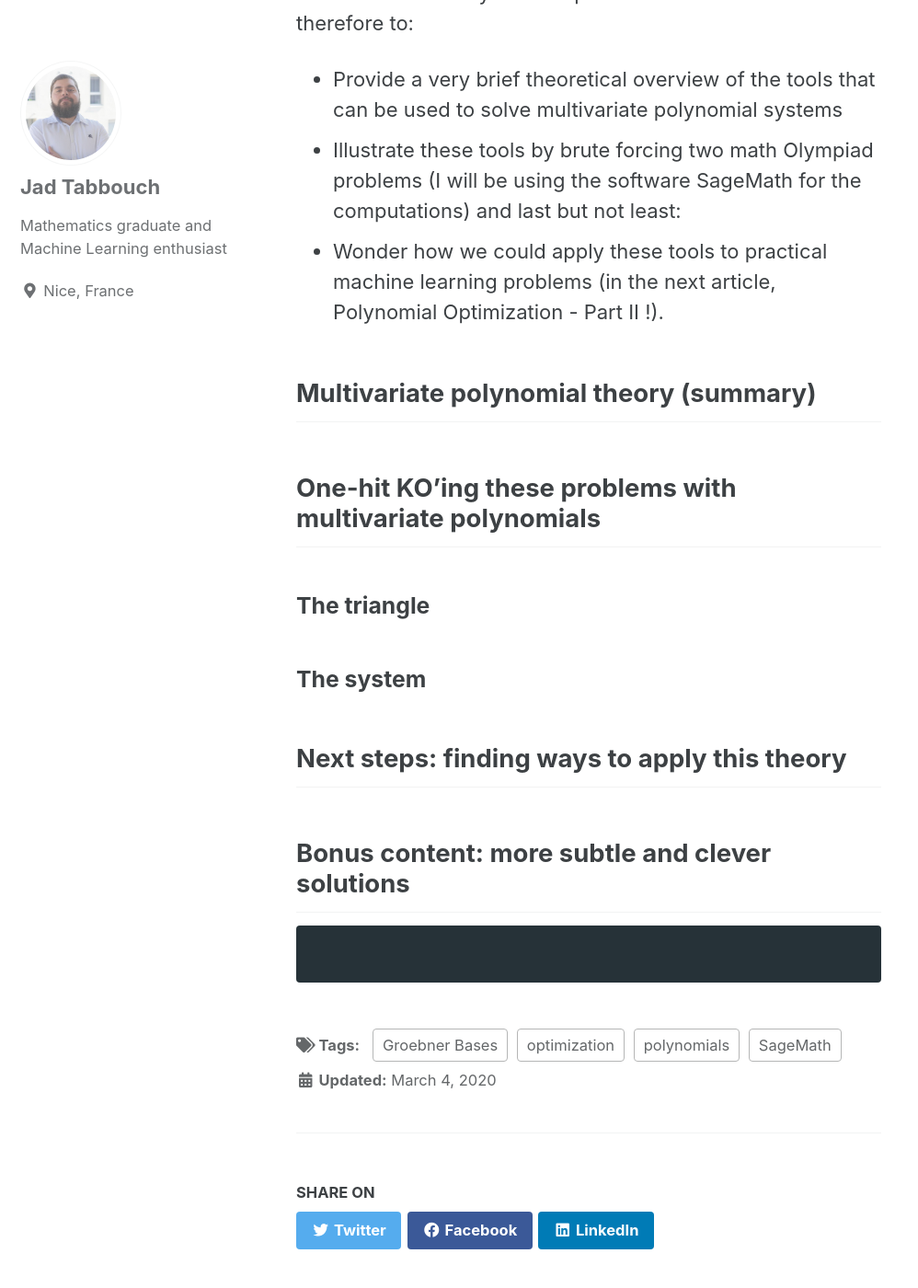
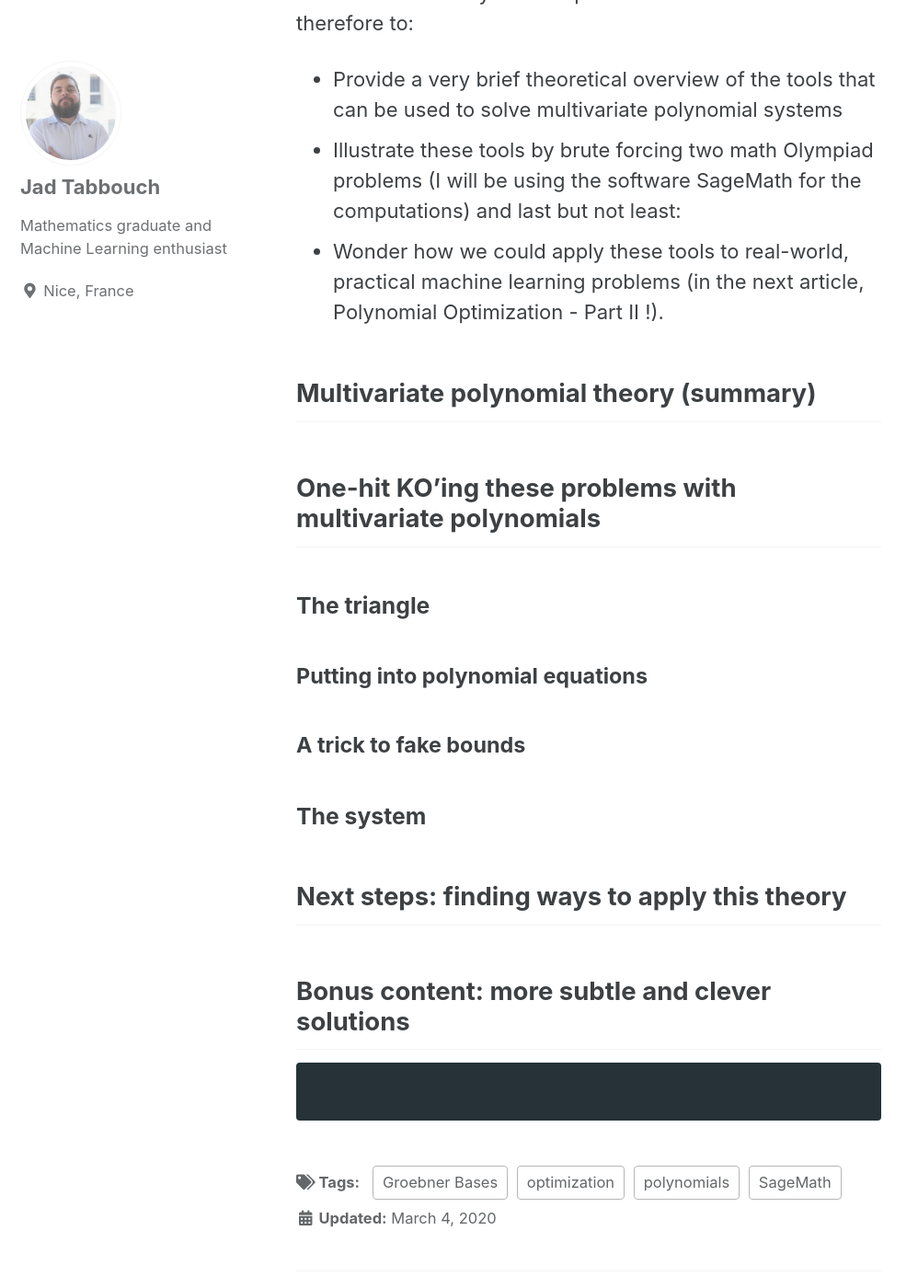
Before and after one commit to jad-tab/jad-tab.github.io, a Jekyll site: the page built from _posts/2020-03-04-Polynomial_Optimization1.md, in a window 1280 px wide and 1400 px high, scrolled down 2389 px. Shown: the whole window at 92% size, without its empty margins (0-998 px from the left). Built offline with Jekyll 4.4.1, drawn with Linux system fonts in a browser that asks for light colours; cached includes are drawn as plain includes; formulas are drawn with MathJax 3.

Commit message:
Update 2020-03-04-Polynomial_Optimization1.md

```diff
--- a/_posts/2020-03-04-Polynomial_Optimization1.md
+++ b/_posts/2020-03-04-Polynomial_Optimization1.md
@@ -37,16 +37,20 @@ The aim of this 'Polynomial Optimization - Part I' article is therefore to:
 * Provide a very brief theoretical overview of the tools that can be used to solve multivariate polynomial systems
 * Illustrate these tools by brute forcing two math Olympiad problems (I will be using the software SageMath for the computations)
 and last but not least:
-* Wonder how we could apply these tools to practical machine learning problems (in the next article, Polynomial Optimization - Part II !).
+* Wonder how we could apply these tools to real-world, practical machine learning problems (in the next article, Polynomial Optimization - Part II !).
 
 
 
 ## Multivariate polynomial theory (summary)
 
 
+
+
 ## One-hit KO'ing these problems with multivariate polynomials
 
 ### The triangle
+#### Putting into polynomial equations
+#### A trick to fake bounds
 
 ### The system
 
```
